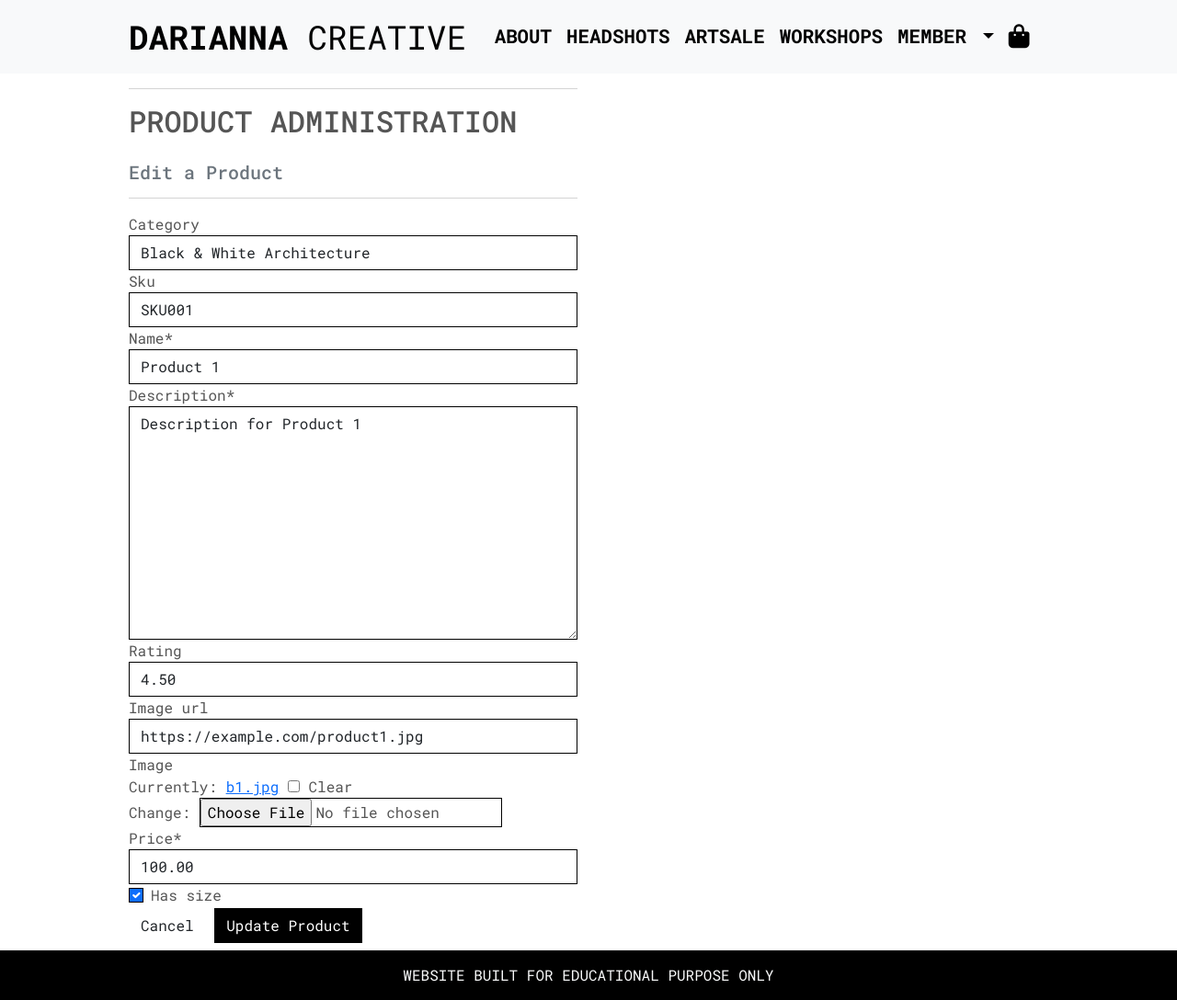
After one commit to AleksandrAtr/darianna-creative, a Django app: page /products/edit/1/ in a window 1280 px wide. The commit adds this page. Shown: the whole page at 92% size. Run offline with Django 3.2, Linux system fonts and the light colour scheme; data comes from the database, SQL or seed files in the repository; some libraries are stand-ins or nearby versions.

Commit message:
feat: Admin edit/delete product functionality

```diff
--- /dev/null
+++ b/products/templates/products/edit_product.html
@@ -0,0 +1,32 @@
+{% extends "base.html" %}
+{% load static %}
+
+{% block page_header %}
+{% endblock %}
+
+{% block content %}
+    <div class="overlay"></div>
+    <div class="container">
+        <div class="row">
+            <div class="col-12 col-md-6">
+                <hr>
+                <h2 class="logo-font mb-4">Product Administration</h2>
+                <h5 class="text-muted">Edit a Product</h5>
+                <hr>
+            </div>
+        </div>
+
+        <div class="row">
+            <div class="col-12 col-md-6">
+                <form method="POST" action="{% url 'edit_product' product.id %}" class="form mb-2" enctype="multipart/form-data">
+                    {% csrf_token %}
+                    {{ form | crispy }}
+                    <div class="text-right">
+                        <a class="btn btn-outline-black rounded-0" href="{% url 'home' %}">Cancel</a>
+                        <button class="btn btn-black rounded-0" type="submit">Update Product</button>
+                    </div>
+                </form>
+            </div>
+        </div>
+    </div>
+{% endblock %}
--- a/products/urls.py
+++ b/products/urls.py
@@ -6,4 +6,6 @@ from . import views
 urlpatterns = [
     path('product-detail/<product_id>/', views.product_detail, name='product-detail'),
     path('add/', views.add_product, name='add_product'),
+    path('edit/<int:product_id>/', views.edit_product, name='edit_product'),
+    path('delete/<int:product_id>/', views.delete_product, name='delete_product'),
 ]
--- a/products/views.py
+++ b/products/views.py
@@ -50,3 +50,35 @@ def add_product(request):
     }
 
     return render(request, template, context)
+
+
+def edit_product(request, product_id):
+    """ Edit a product in the store """
+    product = get_object_or_404(Product, pk=product_id)
+    if request.method == 'POST':
+        form = ProductForm(request.POST, request.FILES, instance=product)
+        if form.is_valid():
+            form.save()
+            messages.success(request, 'Successfully updated product!')
+            return redirect(reverse('product-detail', args=[product.id]))
+        else:
+            messages.error(request, 'Failed to update product. Please ensure the form is valid.')
+    else:
+        form = ProductForm(instance=product)
+        messages.info(request, f'You are editing {product.name}')
+
+    template = 'products/edit_product.html'
+    context = {
+        'form': form,
+        'product': product,
+    }
+
+    return render(request, template, context)
+
+
+def delete_product(request, product_id):
+    """ Delete a product from the store """
+    product = get_object_or_404(Product, pk=product_id)
+    product.delete()
+    messages.success(request, 'Product deleted!')
+    return redirect(reverse('home'))
```
Also changed, not shown: products/templates/products/product_detail.html (+6 -1 lines).
